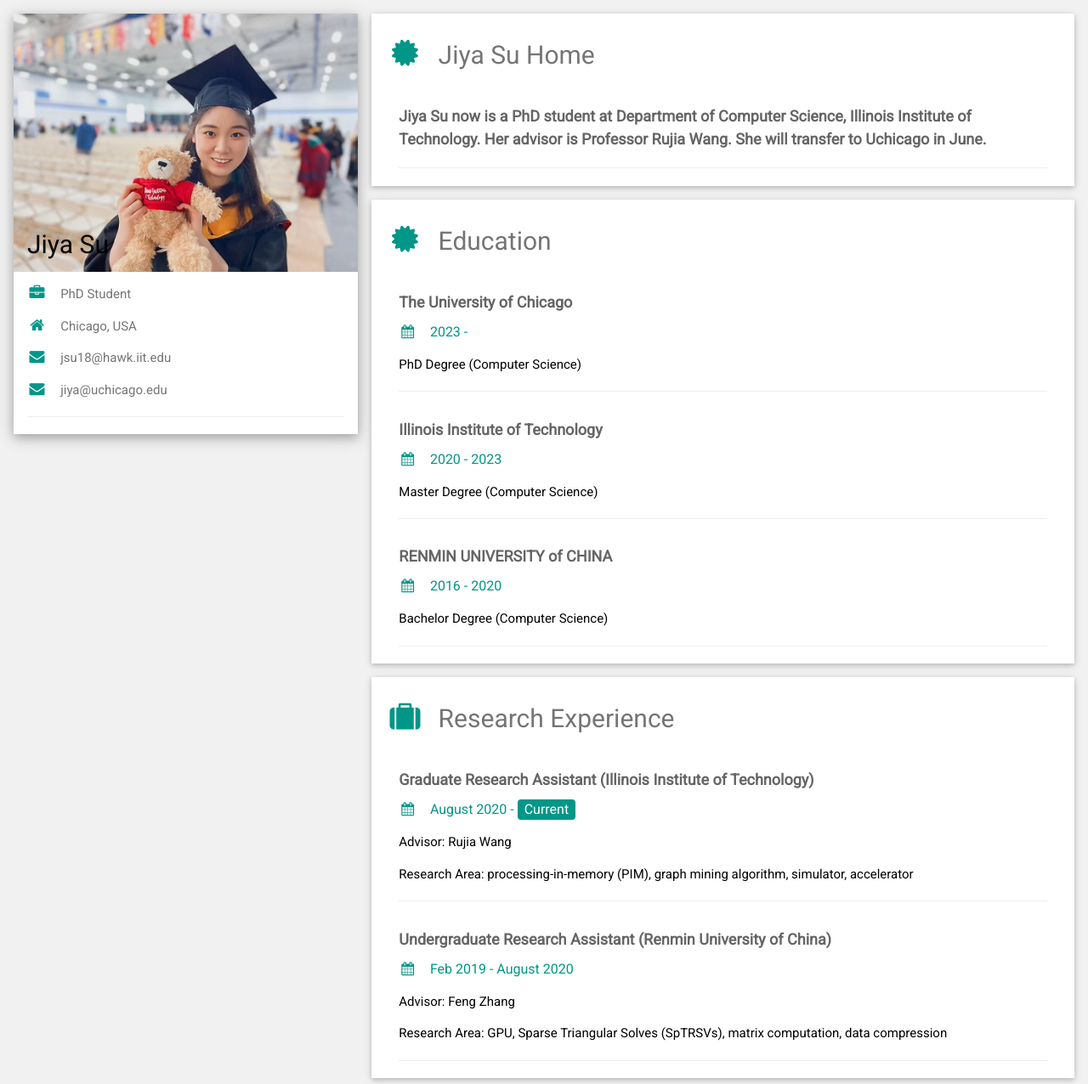
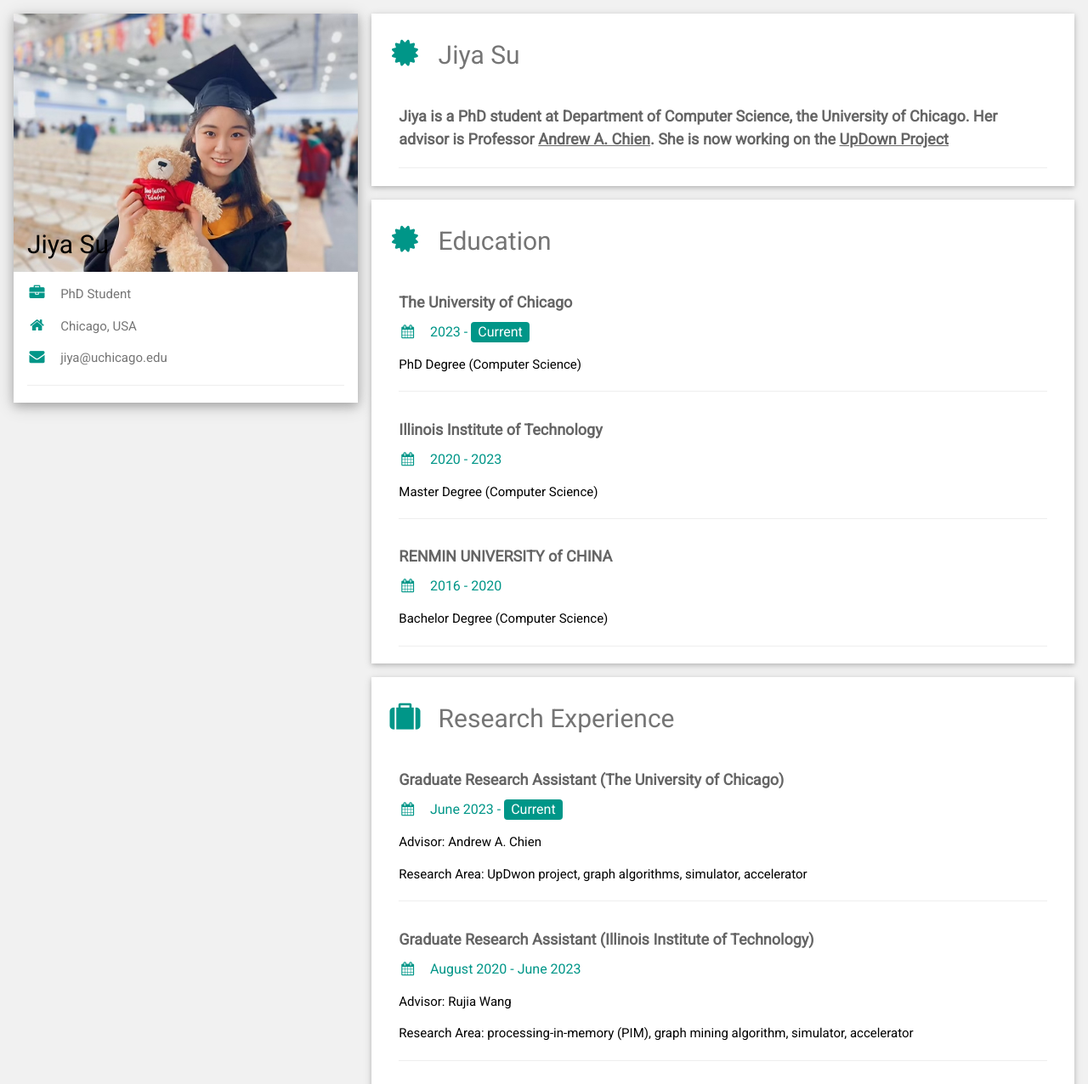
Before and after one commit to JiyaSu/jiyasu.github.io, a plain HTML site: page index.html in a window 1280 px wide. Shown: the top 1276 px of the page at 85% size. Drawn offline with nearby package versions, Linux system fonts and the light colour scheme.

Commit message:
update homepage to uchicago

```diff
--- a/index.html
+++ b/index.html
@@ -32,7 +32,7 @@
         <div class="w3-container">
           <p><i class="fa fa-briefcase fa-fw w3-margin-right w3-large w3-text-teal"></i>PhD Student</p>
           <p><i class="fa fa-home fa-fw w3-margin-right w3-large w3-text-teal"></i>Chicago, USA</p>
-          <p><i class="fa fa-envelope fa-fw w3-margin-right w3-large w3-text-teal"></i>jsu18@hawk.iit.edu</p>
+          <!-- <p><i class="fa fa-envelope fa-fw w3-margin-right w3-large w3-text-teal"></i>jsu18@hawk.iit.edu</p> -->
           <p><i class="fa fa-envelope fa-fw w3-margin-right w3-large w3-text-teal"></i>jiya@uchicago.edu</p>
           <!-- <p><i class="fa fa-phone fa-fw w3-margin-right w3-large w3-text-teal"></i>1224435534</p> -->
           <hr>
@@ -82,9 +82,9 @@
     <div class="w3-twothird">
 
     <div class="w3-container w3-card w3-white w3-margin-bottom">
-        <h2 class="w3-text-grey w3-padding-16"><i class="fa fa-certificate fa-fw w3-margin-right w3-xxlarge w3-text-teal"></i>Jiya Su Home</h2>
+        <h2 class="w3-text-grey w3-padding-16"><i class="fa fa-certificate fa-fw w3-margin-right w3-xxlarge w3-text-teal"></i>Jiya Su</h2>
         <div class="w3-container">
-          <h5 class="w3-opacity"><b>Jiya Su now is a PhD student at Department of Computer Science, Illinois Institute of Technology. Her advisor is Professor Rujia Wang. She will transfer to Uchicago in June.</b></h5>
+          <h5 class="w3-opacity"><b>Jiya is a PhD student at Department of Computer Science, the University of Chicago. Her advisor is Professor  <a href="http://people.cs.uchicago.edu/~aachien/">Andrew A. Chien</a>. She is now working on the <a href="https://cs.uchicago.edu/news/new-updown-project-uses-intelligent-data-movement-to-accelerate-graph-analytics/"> UpDown Project </a> </b></h5>
           <!-- <h6 class="w3-text-teal"><i class="fa fa-calendar fa-fw w3-margin-right"></i>Forever</h6>
           <p>Web Development! All I need to know in one place</p> -->
           <hr>
@@ -106,7 +106,7 @@
         <h2 class="w3-text-grey w3-padding-16"><i class="fa fa-certificate fa-fw w3-margin-right w3-xxlarge w3-text-teal"></i>Education</h2>
         <div class="w3-container">
           <h5 class="w3-opacity"><b>The University of Chicago</b></h5>
-          <h6 class="w3-text-teal"><i class="fa fa-calendar fa-fw w3-margin-right"></i>2023 - </h6>
+          <h6 class="w3-text-teal"><i class="fa fa-calendar fa-fw w3-margin-right"></i>2023 - <span class="w3-tag w3-teal w3-round">Current</span> </h6>
           <p>PhD Degree (Computer Science)</p>
           <!-- <p>Department of Computer Science</p> -->
           <hr>
@@ -130,8 +130,15 @@
       <div class="w3-container w3-card w3-white w3-margin-bottom">
         <h2 class="w3-text-grey w3-padding-16"><i class="fa fa-suitcase fa-fw w3-margin-right w3-xxlarge w3-text-teal"></i>Research Experience</h2>
         <div class="w3-container">
+          <h5 class="w3-opacity"><b>Graduate Research Assistant (The University of Chicago)</b></h5>
+          <h6 class="w3-text-teal"><i class="fa fa-calendar fa-fw w3-margin-right"></i>June 2023 - <span class="w3-tag w3-teal w3-round">Current</span></h6>
+          <p>Advisor: Andrew A. Chien</p>
+          <p>Research Area: UpDwon project, graph algorithms, simulator, accelerator</p>
+          <hr>
+        </div>
+        <div class="w3-container">
           <h5 class="w3-opacity"><b>Graduate Research Assistant (Illinois Institute of Technology)</b></h5>
-          <h6 class="w3-text-teal"><i class="fa fa-calendar fa-fw w3-margin-right"></i>August 2020 - <span class="w3-tag w3-teal w3-round">Current</span></h6>
+          <h6 class="w3-text-teal"><i class="fa fa-calendar fa-fw w3-margin-right"></i>August 2020 - June 2023</h6>
           <p>Advisor: Rujia Wang</p>
           <p>Research Area: processing-in-memory (PIM), graph mining algorithm, simulator, accelerator</p>
           <hr>
```
Also changed, not shown: 1 other file.
